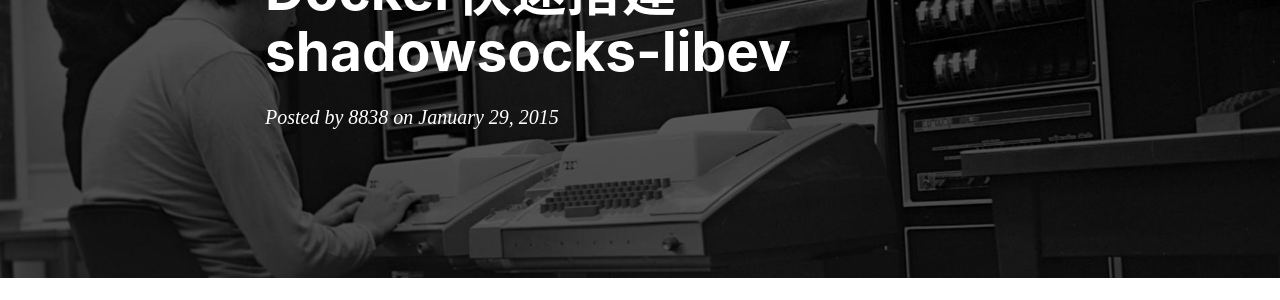
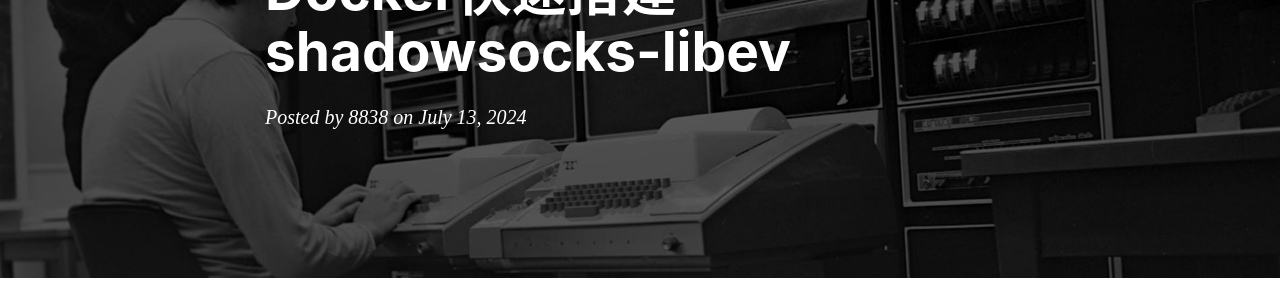
Before and after one commit to 8838/8838.github.io, a Jekyll site: the page built from _posts/2024-07-13-shadowsocks-libev.md, in a window 1280 px wide and 900 px high. Shown: the part 239-539 px from the top of the window. Built offline with Jekyll 4.4.1, drawn with Linux system fonts in a browser that asks for light colours; nearby versions of some CDN libraries; comment, search, counter and statistics services are not loaded.

Commit message:
Update 2024-07-13-shadowsocks-libev.md

```diff
--- a/_posts/2024-07-13-shadowsocks-libev.md
+++ b/_posts/2024-07-13-shadowsocks-libev.md
@@ -2,7 +2,7 @@
 layout:     post
 title:      "Docker快速搭建shadowsocks-libev"
 subtitle:   ""
-date:       2015-01-29 12:00:00
+date:       2024-07-13 12:00:00
 author:     "8838"
 header-img: "img/pic.jpg"
 tags:
```
